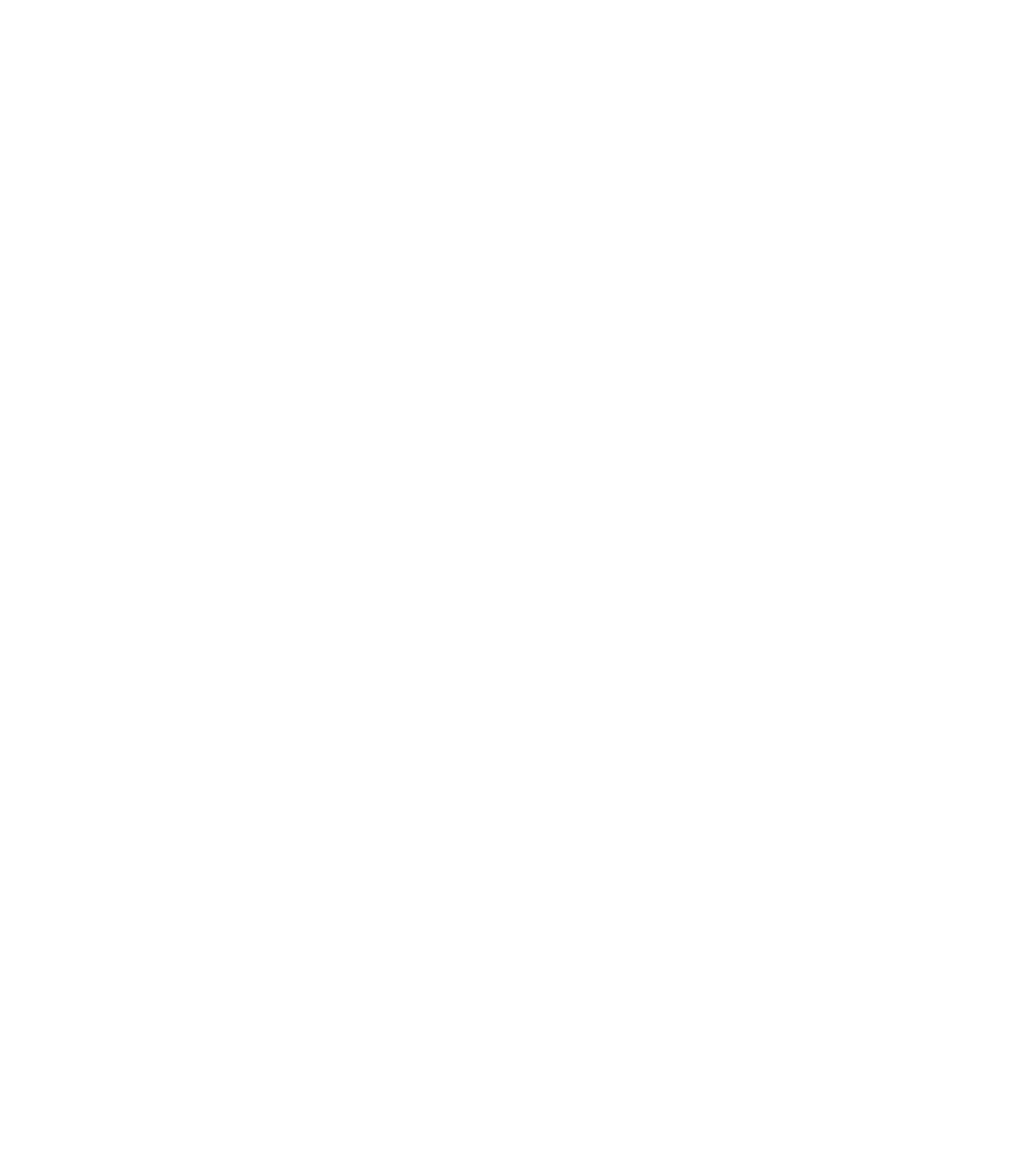
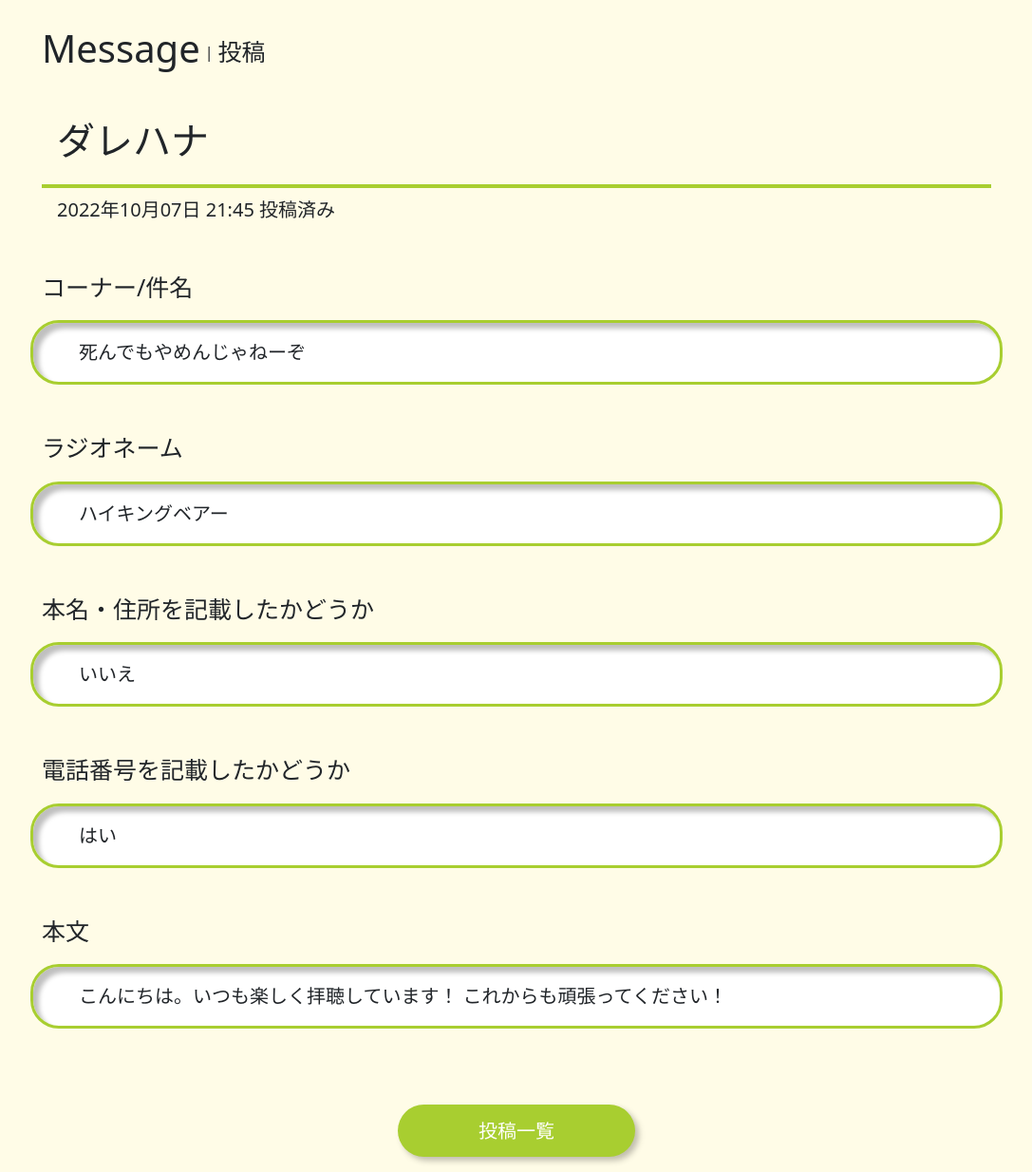
Before and after one commit to Bryota/radio_gate_front, a React (Create React App) app: page /message in a window 1280 px wide. Before the commit this address had no page. Shown: the whole page at 95% size, without its empty margins (96-1183 px from the left). Before the commit the page ends 800 px from the top, so only its background shows below. Built offline with nearby package versions, Linux system fonts and the light colour scheme.

Commit message:
投稿個別画面追加

```diff
--- a/src/assets/css/radio.css
+++ b/src/assets/css/radio.css
@@ -76,3 +76,17 @@
     text-align: center;
     padding: 0.5rem;
 }
+
+.message-item p {
+    font-size: 25px;
+    margin-bottom: 1rem;
+}
+
+.message-item div {
+    background-color: #fff;
+    border: 3px solid #A8CE30;
+    border-radius: 30px;
+    box-shadow: inset 6px 6px 5px rgba(0, 0, 0, 0.25);
+    font-size: 20px;
+    padding: 1rem 3rem;
+}
--- /dev/null
+++ b/src/features/message/components/Message.tsx
@@ -0,0 +1,55 @@
+import { MainLayout, InnerBox } from '../../../components/Layout';
+import { Pagehead } from '../../../components/Pagehead';
+import { Button } from '../../../components/Elements';
+import { MessageItem } from './MessageItem';
+import { SelectedMessage } from './SelectedMessage';
+import '../../../assets/css/radio.css';
+
+export const Message = () => {
+    const click_handler = () => {
+        return '';
+    }
+    return (
+        <>
+            <MainLayout>
+                <Pagehead
+                    title="Message"
+                    subtitle='投稿'
+                />
+                <SelectedMessage
+                    name='ダレハナ'
+                    post_date='2022年10月07日 21:45'
+                />
+                <div>
+                    <MessageItem
+                        item_name='コーナー/件名'
+                        value='死んでもやめんじゃねーぞ'
+                    />
+                    <MessageItem
+                        item_name='ラジオネーム'
+                        value='ハイキングベアー'
+                    />
+                    <MessageItem
+                        item_name='本名・住所を記載したかどうか'
+                        value='いいえ'
+                    />
+                    <MessageItem
+                        item_name='電話番号を記載したかどうか'
+                        value='はい'
+                    />
+                    <MessageItem
+                        item_name='本文'
+                        value='こんにちは。いつも楽しく拝聴しています！
+
+                        これからも頑張ってください！'
+                    />
+                </div>
+                <Button
+                    text='投稿一覧'
+                    type='get'
+                    click_action={click_handler}
+                />
+            </MainLayout>
+        </>
+    )
+}
--- /dev/null
+++ b/src/features/message/components/MessageItem.tsx
@@ -0,0 +1,19 @@
+import '../../../assets/css/radio.css';
+
+type MessageItemType = {
+    item_name: string
+    value: string
+}
+
+export const MessageItem = ({ item_name, value }: MessageItemType): JSX.Element => {
+    return (
+        <>
+            <div className='message-item row mb-5'>
+                <p>{item_name}</p>
+                <div>
+                    {value}
+                </div>
+            </div>
+        </>
+    )
+}
--- /dev/null
+++ b/src/features/message/components/SelectedMessage.tsx
@@ -0,0 +1,19 @@
+import '../../../assets/css/radio.css';
+
+type SelectedMessageType = {
+    name: string
+    post_date: string
+}
+
+export const SelectedMessage = ({ name, post_date }: SelectedMessageType): JSX.Element => {
+    return (
+        <>
+            <div className='mb-5'>
+                <div className="selected_my_radio_program">
+                    <p className='my_radio_program-name'>{name}</p>
+                </div>
+                <p className='mt-2 my_radio_program-email'>{post_date} 投稿済み</p>
+            </div>
+        </>
+    )
+}
--- a/src/features/message/index.ts
+++ b/src/features/message/index.ts
@@ -1,3 +1,4 @@
 export * from './components/MessagePost';
 export * from './components/MessagePostComplete';
 export * from './components/Messages';
+export * from './components/Message';
--- a/src/routes/index.tsx
+++ b/src/routes/index.tsx
@@ -7,7 +7,7 @@
 import { MessageTemplates } from '../features/message_template';
 import { Register, Login, ForgotPassword, ForgotPasswordComplete, PasswordReset, PasswordUpdate, AccountDelete } from '../features/auth';
 import { Profile, ProfileEdit } from '../features/listener';
-import { MessagePost, MessagePostComplete, Messages } from '../features/message';
+import { MessagePost, MessagePostComplete, Messages, Message } from '../features/message';
 
 export const AppRoutes = () => {
     const commonRoutes = [{ path: '/', element: <Top /> }];
@@ -26,6 +26,7 @@
         { path: '/message_post', element: <MessagePost /> },
         { path: '/message_post/complete', element: <MessagePostComplete /> },
         { path: '/messages', element: <Messages /> },
+        { path: '/message', element: <Message /> },
     ];
 
     // 認証関連
```
